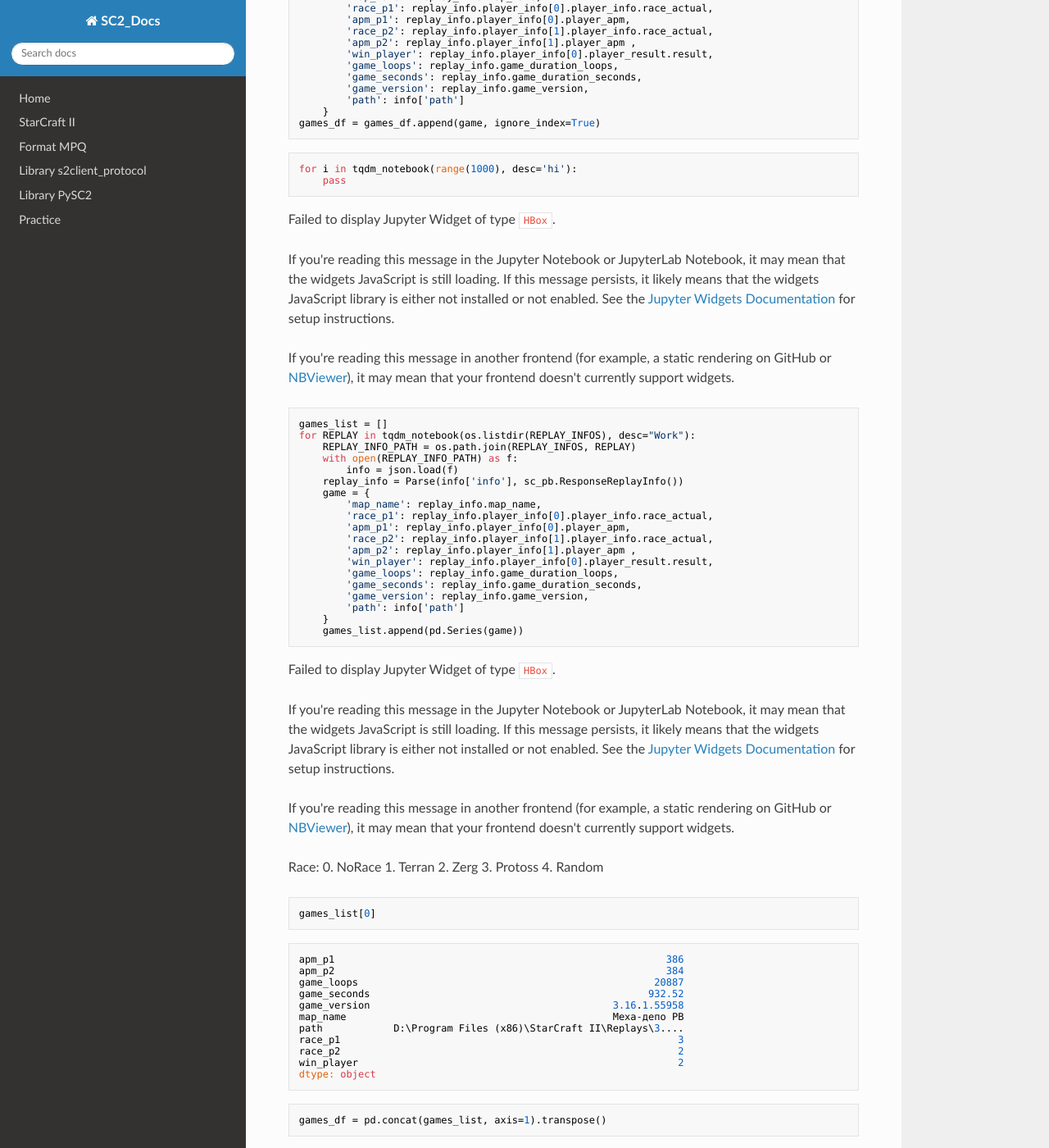
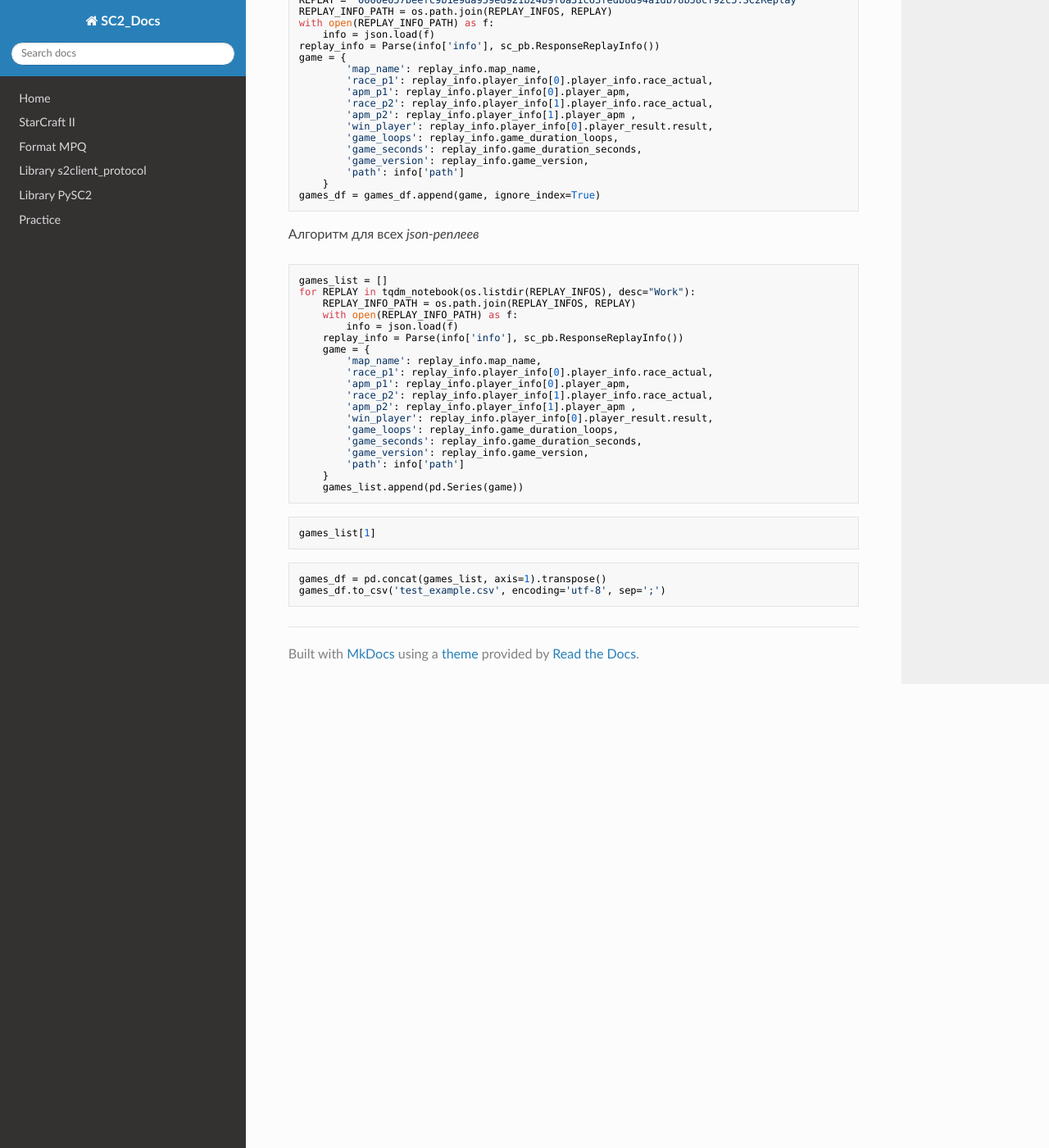
Before and after one commit to arturblch/pysc2_help, an MkDocs documentation site: the page built from docs/Data Mining.md, in a window 1280 px wide and 1400 px high, scrolled down 759 px. Shown: the whole window at 82% size. Built offline with MkDocs 1.6.1, drawn with Linux system fonts in a browser that asks for light colours; nearby versions of some CDN libraries; old or Windows-style settings are respelled for this version of MkDocs; some of the changed text lies outside the part shown.

Commit message:
Update and clean up

````diff
--- a/docs/Data Mining.md
+++ b/docs/Data Mining.md
@@ -1,7 +1,7 @@
 
 ## Парсим json-реплеи в csv
 
-В репе MSC было предложено следующее решение:
+В репе [MSC](https://github.com/wuhuikai/MSC/blob/master/instructions/HardWay.md#parse-replay-info) описан процесс парсинга реплеев в json-файл. Для чтения json-файлов описан следующий алгоритм:
 ```python
 import json
 from google.protobuf.json_format import Parse
@@ -12,11 +12,7 @@
 REPLAY_PATH = info['path']
 REPLAY_INFO_PROTO = Parse(info['info'], sc_pb.ResponseReplayInfo())
 ```
-
-
-```python
-%matplotlib inline
-```
+**Цель** данной работы - **обработать** все существующие *json-реплеи* и сохранить их в виде *таблицы в csv-формате* для дальнейшего анализа
 
 
 ```python
@@ -59,31 +57,7 @@
 games_df = games_df.append(game, ignore_index=True)
 ```
 
-
-```python
-for i in tqdm_notebook(range(1000), desc='hi'):
-    pass
-```
-
-
-<p>Failed to display Jupyter Widget of type <code>HBox</code>.</p>
-<p>
-  If you're reading this message in the Jupyter Notebook or JupyterLab Notebook, it may mean
-  that the widgets JavaScript is still loading. If this message persists, it
-  likely means that the widgets JavaScript library is either not installed or
-  not enabled. See the <a href="https://ipywidgets.readthedocs.io/en/stable/user_install.html">Jupyter
-  Widgets Documentation</a> for setup instructions.
-</p>
-<p>
-  If you're reading this message in another frontend (for example, a static
-  rendering on GitHub or <a href="https://nbviewer.jupyter.org/">NBViewer</a>),
-  it may mean that your frontend doesn't currently support widgets.
-</p>
-
-
-
-
-
+Алгоритм для всех *json-реплеев*
 
 
 ```python
@@ -109,128 +83,12 @@
 ```
 
 
-<p>Failed to display Jupyter Widget of type <code>HBox</code>.</p>
-<p>
-  If you're reading this message in the Jupyter Notebook or JupyterLab Notebook, it may mean
-  that the widgets JavaScript is still loading. If this message persists, it
-  likely means that the widgets JavaScript library is either not installed or
-  not enabled. See the <a href="https://ipywidgets.readthedocs.io/en/stable/user_install.html">Jupyter
-  Widgets Documentation</a> for setup instructions.
-</p>
-<p>
-  If you're reading this message in another frontend (for example, a static
-  rendering on GitHub or <a href="https://nbviewer.jupyter.org/">NBViewer</a>),
-  it may mean that your frontend doesn't currently support widgets.
-</p>
-
-
-
-
-
-
-Race:
-0. NoRace
-1. Terran
-2. Zerg
-3. Protoss
-4. Random
-
-
 ```python
-games_list[0]
+games_list[1]
 ```
-
-
-
-
-    apm_p1                                                        386
-    apm_p2                                                        384
-    game_loops                                                  20887
-    game_seconds                                               932.52
-    game_version                                         3.16.1.55958
-    map_name                                             Меха-депо РВ
-    path            D:\Program Files (x86)\StarCraft II\Replays\3....
-    race_p1                                                         3
-    race_p2                                                         2
-    win_player                                                      2
-    dtype: object
-
-
 
 
 ```python
 games_df = pd.concat(games_list, axis=1).transpose()
+games_df.to_csv('test_example.csv', encoding='utf-8', sep=';')
 ```
-
-
-```python
-def race(num):
-    if num ==1:
-        return('Terran')
-    if num ==2:
-        return('Zerg')
-    if num ==3:
-        return('Protoss')
-
-games_df['race_p1'] = games_df['race_p1'].map({1:'Terran', 2: 'Zerg', 3: 'Protoss'})
-
-```
-
-
-```python
-games_df.win_player.value_counts(normalize=True)
-```
-
-
-
-
-    2    0.500272
-    1    0.496949
-    3    0.002780
-    Name: win_player, dtype: float64
-
-
-
-
-```python
-games_df.map_name.value_counts(normalize=True)
-```
-
-
-
-
-    Одиссея РВ              0.169330
-    Путь на Айур РВ         0.168491
-    Меха-депо РВ            0.145306
-    Незваный гость РВ       0.143567
-    Глубоководный риф РВ    0.137293
-    Аколит РВ               0.133473
-    Каталлена РВ (Void)     0.102539
-    Name: map_name, dtype: float64
-
-
-
-
-```python
-def mutchup(row):
-    p = sorted([row.race_p1,row.race_p2])
-    return (p[0][0] + 'v' + p[1][0])
-
-games_df['mutchup'] = games_df.apply(mutchup, axis=1)
-```
-
-
-```python
-filter_games = games_df[(games_df.apm_p1 > 30) & (games_df.apm_p2 > 30)]
-```
-
-
-```python
-filter_games = filter_games[filter_games.game_seconds > 60]
-```
-
-
-```python
-filter_games[(filter_games.race_p1 =='Terran') & (filter_games.win_player ==1)
-           | (filter_games.race_p2 =='Terran') & (filter_games.win_player == 2)]
-```
````
Also changed, not shown: other parts of docs/Data Mining.md (+2 -0 lines), docs/practice.md (+21 -110 lines), 2 other files.
